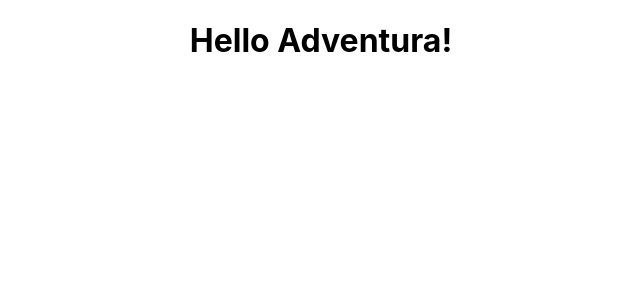
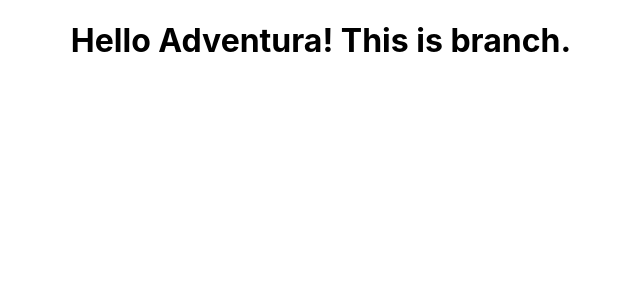
Before and after one commit to renraelreve/adventura, a React (Create React App) app: page / in a window 1280 px wide. Shown: the top 300 px of the page, without its empty margins (319-959 px from the left). Built offline with nearby package versions, Linux system fonts and the light colour scheme.

Commit message:
this is branch

```diff
--- a/src/App.js
+++ b/src/App.js
@@ -3,7 +3,7 @@ import "./App.css";
 function App() {
   return (
     <div className="App">
-      <h1>Hello Adventura!</h1>
+      <h1>Hello Adventura! This is branch.</h1>
     </div>
   );
 }
```
